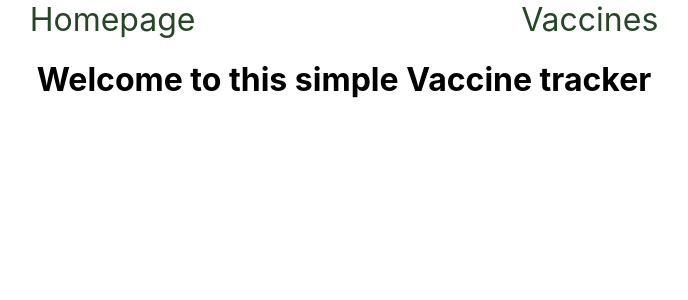
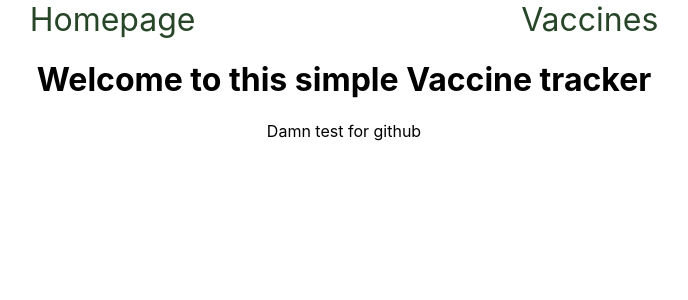
Before and after one commit to DanaKLym/vaccination-tracker, a React (Create React App) app: page / in a window 1280 px wide. Shown: the top 300 px of the page, without its empty margins (296-984 px from the left). Built offline with nearby package versions, Linux system fonts and the light colour scheme.

Commit message:
github test

```diff
--- a/src/Homepage.js
+++ b/src/Homepage.js
@@ -2,6 +2,7 @@ function Homepage() {
   return (
     <>
       <h1>Welcome to this simple Vaccine tracker</h1>
+      <p>Damn test for github</p>
     </>
   );
 }
```
